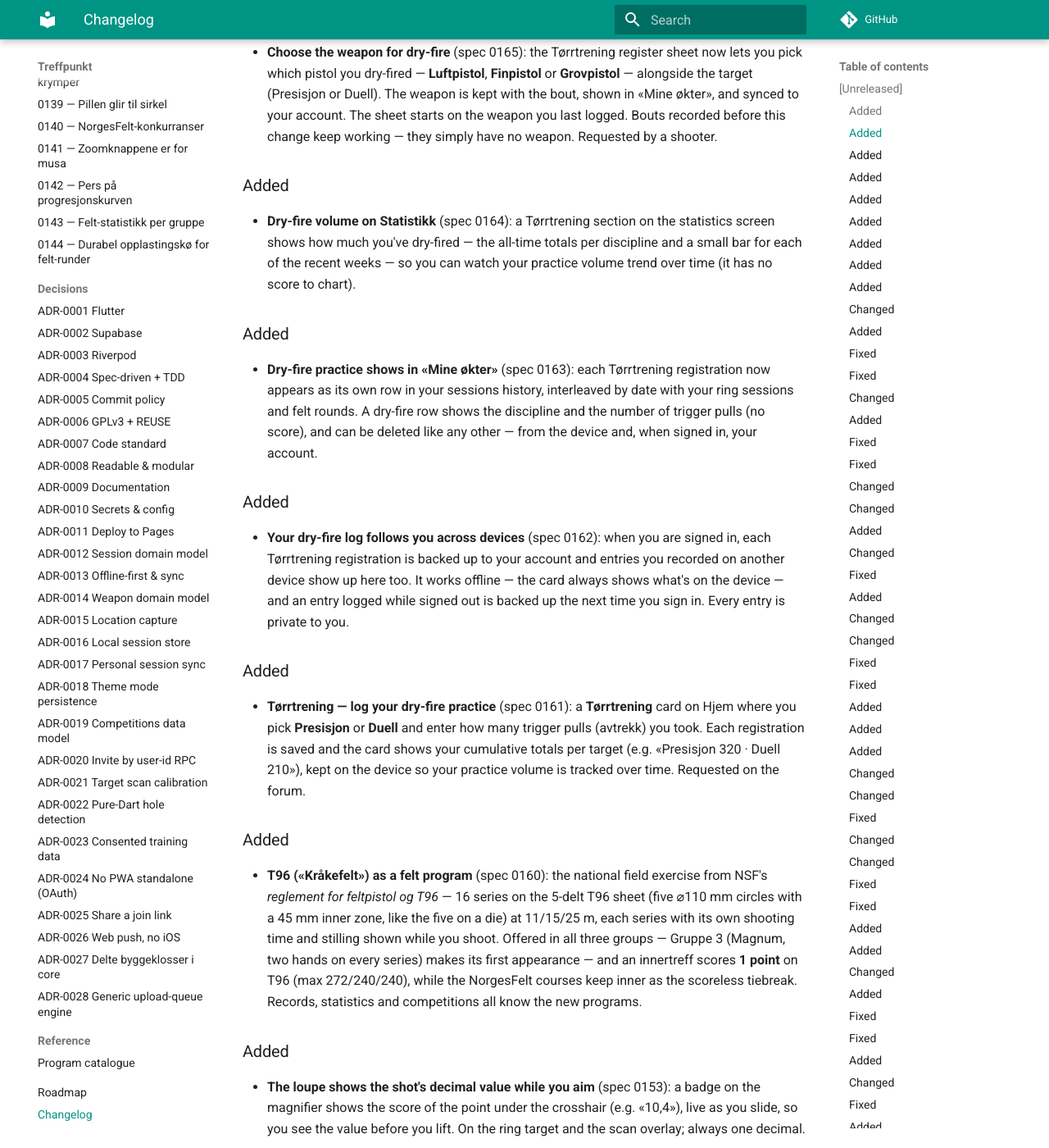
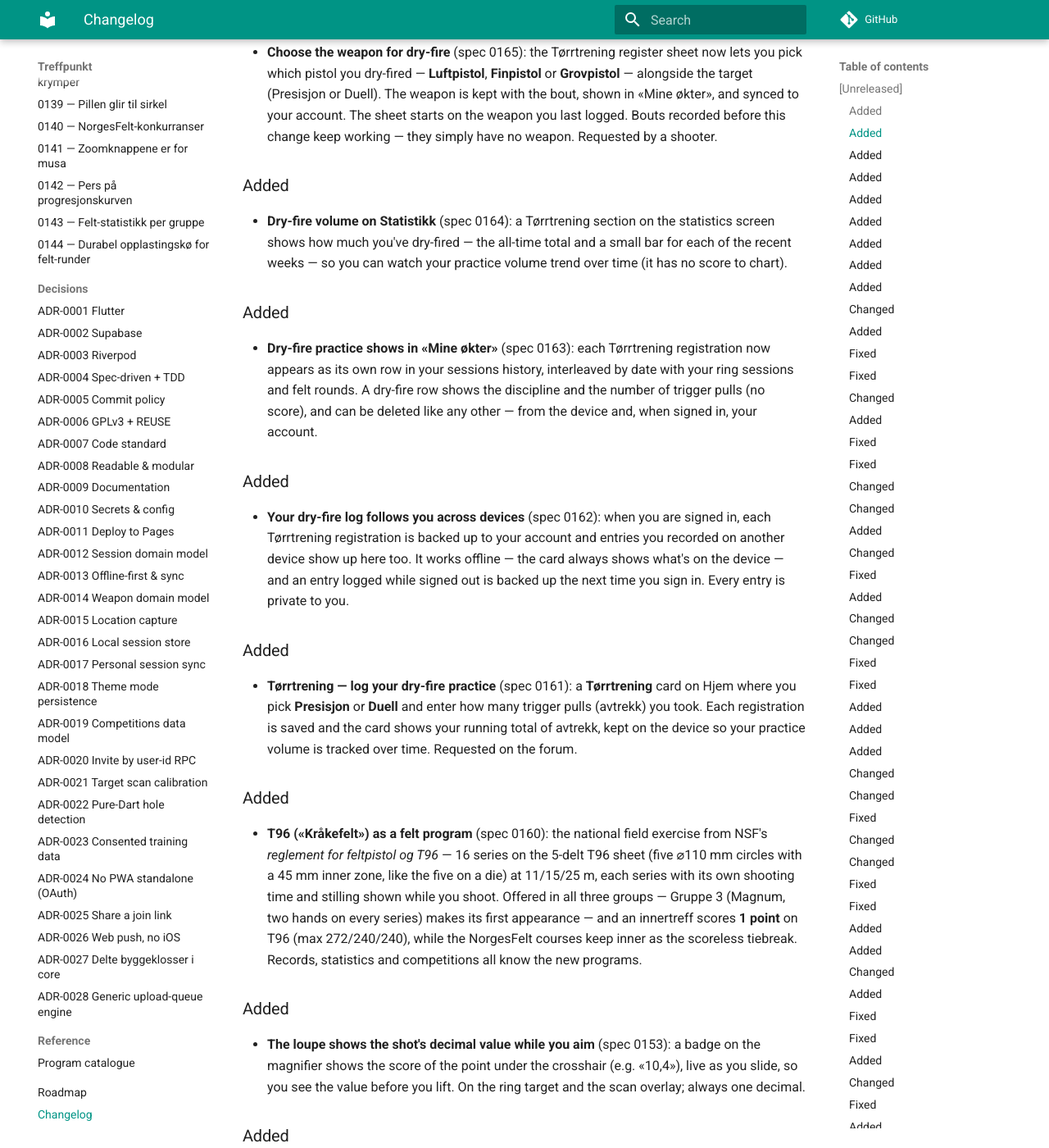
Before and after one commit to roykollensvendsen/treffpunkt, an MkDocs documentation site: the page built from docs/CHANGELOG.md, in a window 1280 px wide and 1400 px high, scrolled down 497 px. Shown: the whole window at 82% size. Built offline with MkDocs 1.6.1 and Material for MkDocs 9.7.7, drawn with Linux system fonts in a browser that asks for light colours; comment, search, counter and statistics services are not loaded.

Commit message:
docs: correct dry-fire wording changed by the weapon feature
Reconciles wording that the weapon change made stale within this same unreleased
batch: the «Mine økter» card docstring and the Statistikk section comment now
describe the weapon and the grand-total front card correctly, and the earlier
changelog entries no longer claim a per-target card subtitle (spec 0165 made it
the running total) or per-discipline Statistikk totals (spec 0166 made them
per-weapon).

```diff
--- a/docs/CHANGELOG.md
+++ b/docs/CHANGELOG.md
@@ -23,9 +23,9 @@ All notable changes to this project are documented here. The format is based on
 
 ### Added
 - **Dry-fire volume on Statistikk** (spec 0164): a Tørrtrening section on the
-  statistics screen shows how much you've dry-fired — the all-time totals per
-  discipline and a small bar for each of the recent weeks — so you can watch
-  your practice volume trend over time (it has no score to chart).
+  statistics screen shows how much you've dry-fired — the all-time total and a
+  small bar for each of the recent weeks — so you can watch your practice volume
+  trend over time (it has no score to chart).
 
 ### Added
 - **Dry-fire practice shows in «Mine økter»** (spec 0163): each Tørrtrening
@@ -45,9 +45,8 @@ All notable changes to this project are documented here. The format is based on
 - **Tørrtrening — log your dry-fire practice** (spec 0161): a **Tørrtrening**
   card on Hjem where you pick **Presisjon** or **Duell** and enter how many
   trigger pulls (avtrekk) you took. Each registration is saved and the card
-  shows your cumulative totals per target (e.g. «Presisjon 320 · Duell 210»),
-  kept on the device so your practice volume is tracked over time. Requested on
-  the forum.
+  shows your running total of avtrekk, kept on the device so your practice
+  volume is tracked over time. Requested on the forum.
 
 ### Added
 - **T96 («Kråkefelt») as a felt program** (spec 0160): the national field
```
Also changed, not shown: 2 other files.
